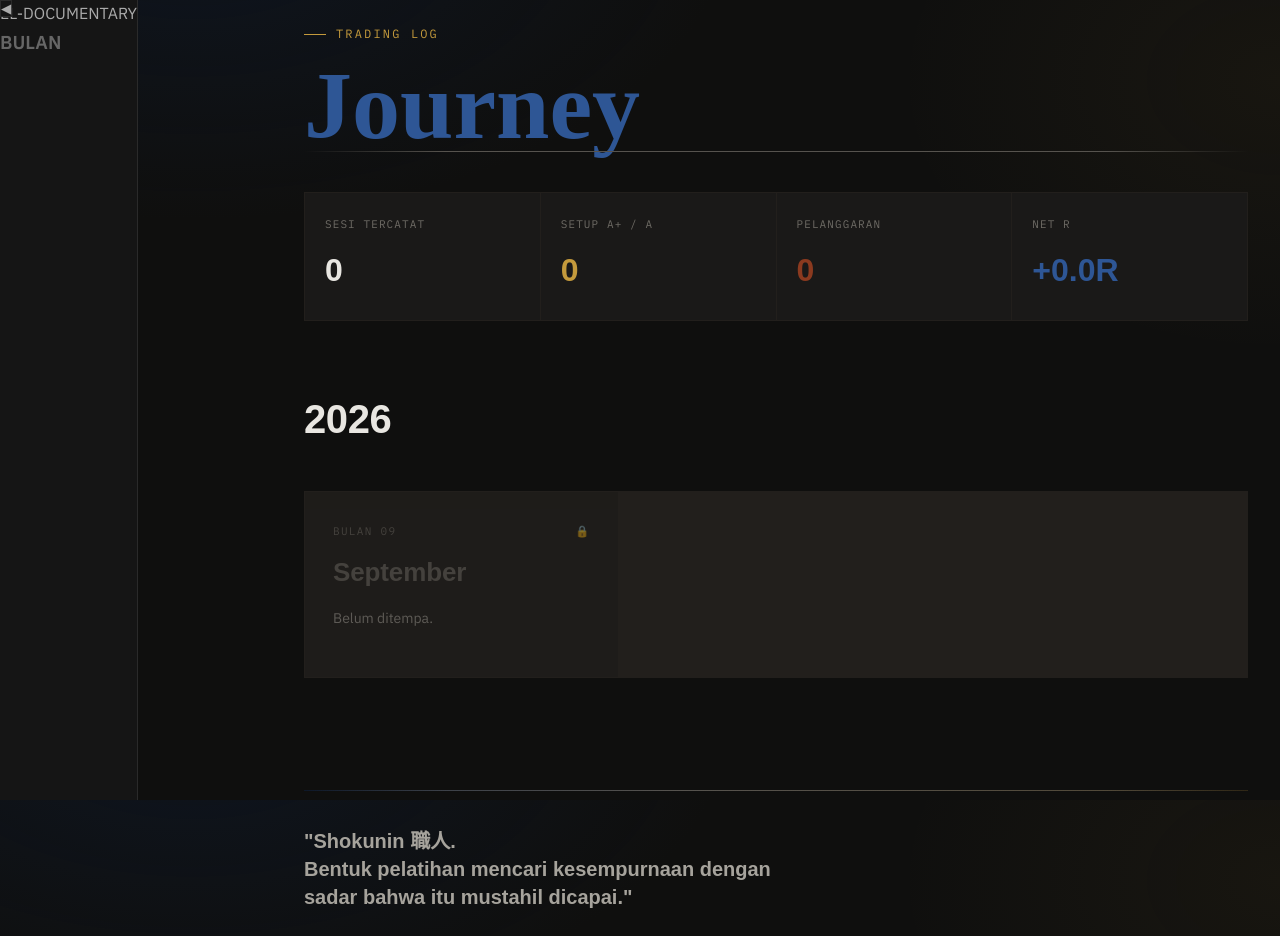
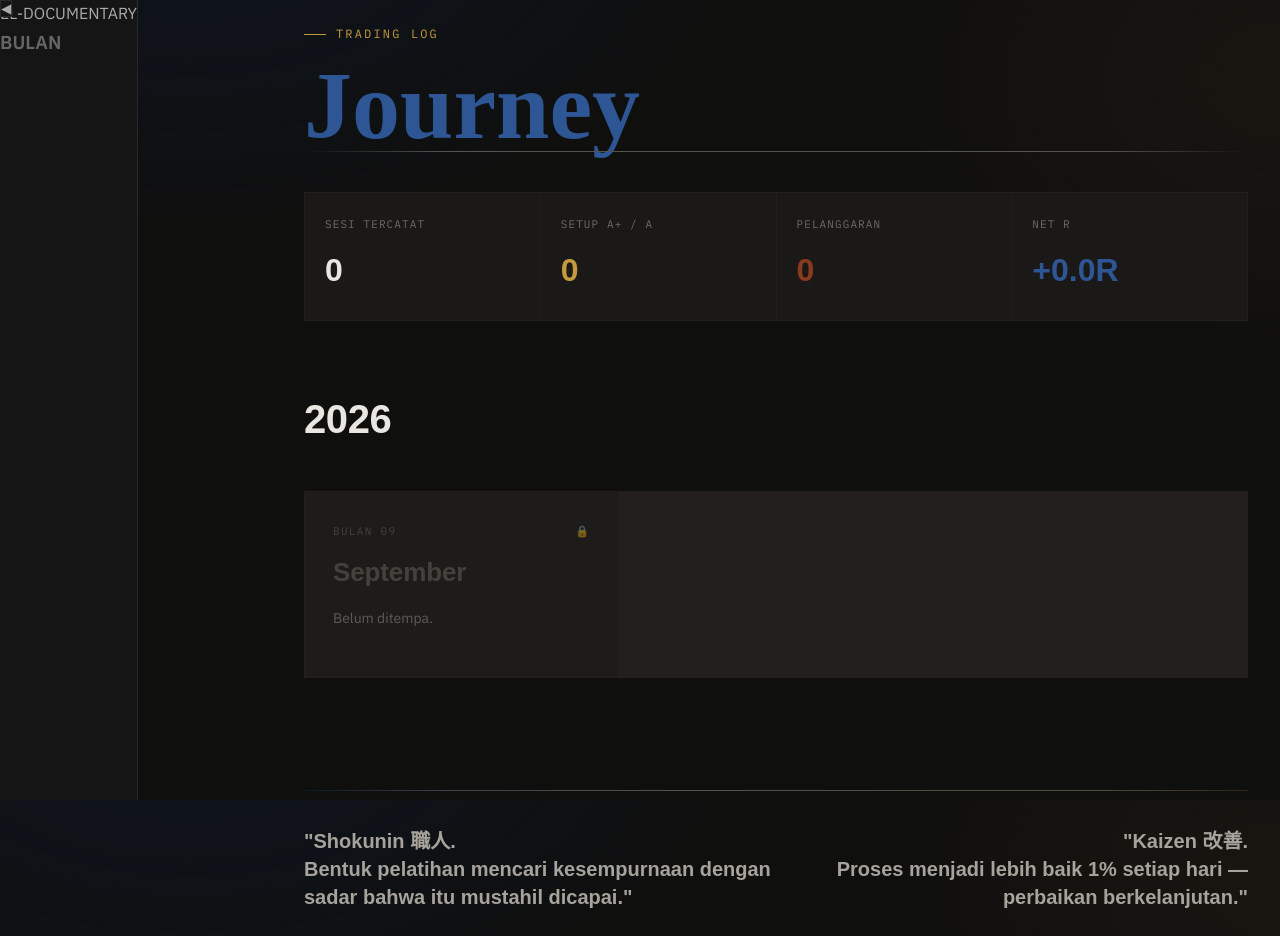
Before and after one commit to Eleven-stack11/the-tempering, a Next.js app: page / in a window 1280 px wide. Shown: the top 936 px of the page. Built offline with nearby package versions, Linux system fonts and the light colour scheme; a web font is replaced by a local one.

Commit message:
Update globals.css

```diff
--- a/app/globals.css
+++ b/app/globals.css
@@ -407,6 +407,7 @@ body {
 .journal-section .body-copy strong { color: var(--text); font-weight: 500; }
 .journal-section .body-copy em { color: var(--water-bright); font-style: normal; }
 
+/* ---------- Placeholder Note ---------- */
 .placeholder-note {
   font-family: var(--mono);
   font-size: 12px;
@@ -603,7 +604,7 @@ details.transcript .transcript-body {
   .hero { padding: 56px 0 44px; }
 }
 
-/* ---------- Custom Scrollbar (Sidebar) ---------- */
+/* ---------- Custom Scrollbar ---------- */
 .scrollbar-thin::-webkit-scrollbar {
   width: 4px;
 }
@@ -618,3 +619,27 @@ details.transcript .transcript-body {
   scrollbar-width: thin;
   scrollbar-color: #56534E transparent;
 }
+
+/* ===== TAMBAHAN: Footer Quotes (Shokunin & Kaizen) ===== */
+.footer-quotes {
+  display: flex;
+  flex-direction: column;
+  justify-content: space-between;
+  gap: 24px;
+  margin-bottom: 32px;
+  width: 100%;
+}
+.footer-quotes .quote {
+  margin-bottom: 0;
+  max-width: 480px;
+}
+
+@media (min-width: 768px) {
+  .footer-quotes {
+    flex-direction: row;
+  }
+  .footer-quotes .quote.right {
+    text-align: right;
+    margin-left: auto;
+  }
+}
```
